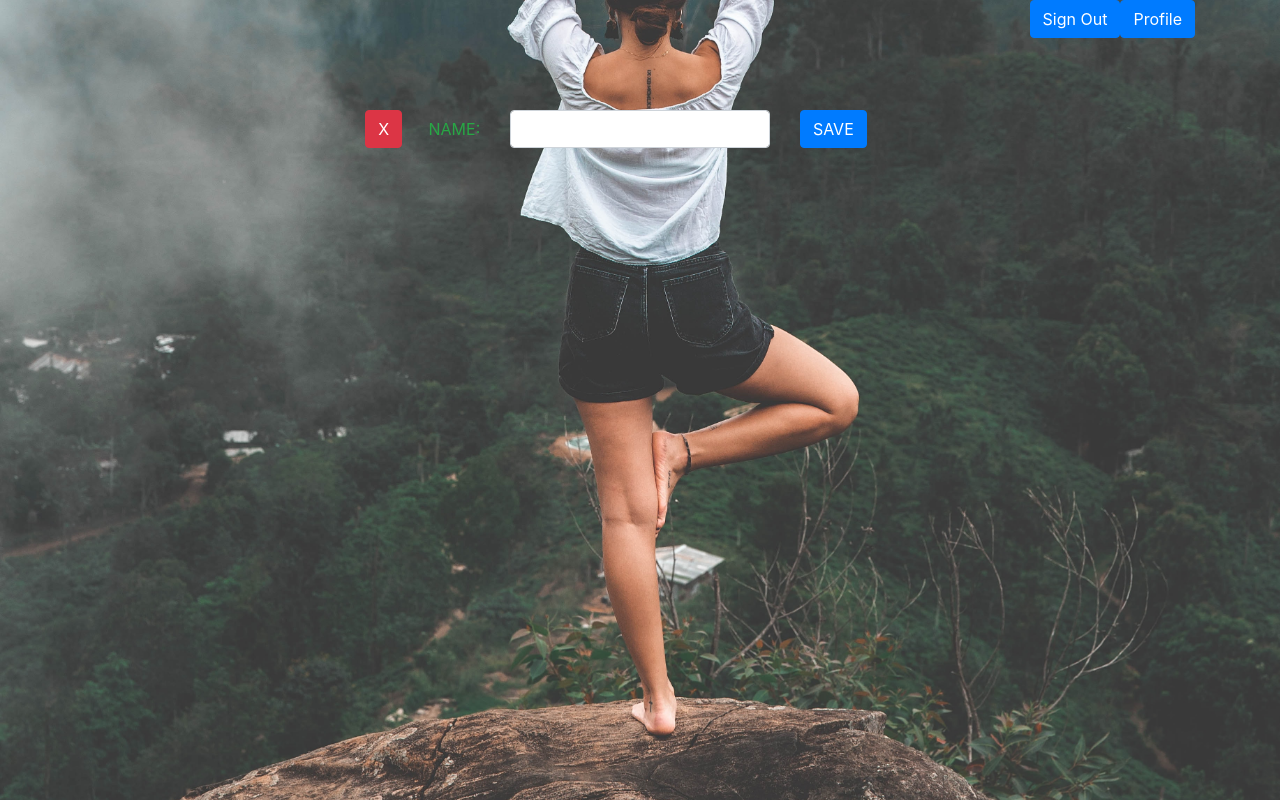
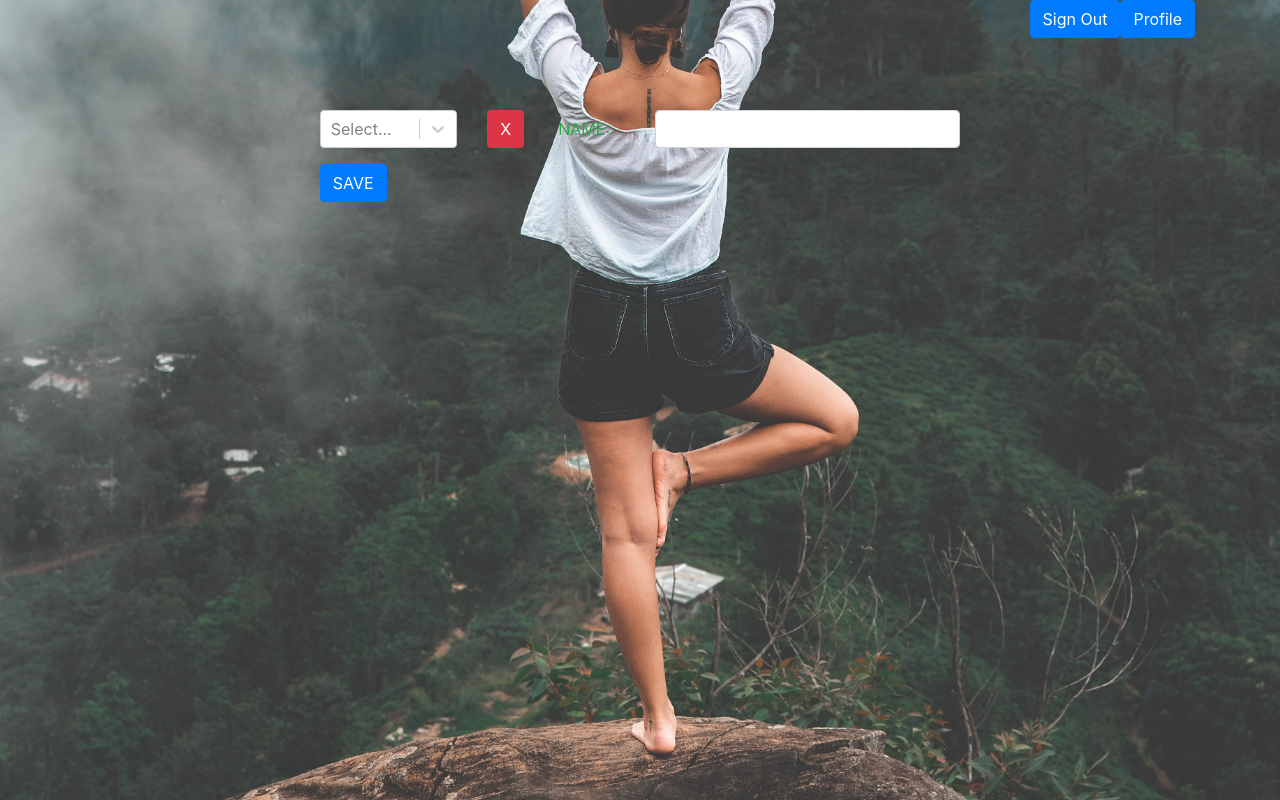
Before and after one commit to GreatDeveloper66/mod5-project, a React (Create React App) app: page /sequences/new in a window 1280 px wide. Built offline with nearby package versions, Linux system fonts and the light colour scheme.

Commit message:
Add drop down category form to footbar

```diff
--- a/src/Components/FooterBar.js
+++ b/src/Components/FooterBar.js
@@ -6,7 +6,7 @@ import UndoAsanaAction from '../actions/undoasanas'
 import LoadUserSequencesAction from '../actions/loadusersequences'
 import { connect } from 'react-redux'
 import { withRouter } from 'react-router-dom'
-
+import Select from 'react-select'
 
 
 const mapStateToProps = state => {
@@ -31,12 +31,31 @@ const mapDispatchToProps = dispatch => {
 	}
 }
 
+const options = [
+  { value: 'All', label: 'All' },
+  { value: 'beginner', label: 'Beginner' },
+  { value: 'intermediate', label: 'Intermediate' },
+  { value: 'advanced', label: 'Advanced' },
+  { value: 'seated', label: 'Seated' },
+  { value: 'standing',label :'Standing'},
+  { value: 'restorative', label: 'Restorative' },
+  { value: 'hip opener', label: 'Hip Opener' },
+  { value: 'prone', label: 'Prone' },
+  { value: 'forward bend', label: 'Forward Bend' },
+  { value: 'backward bend', label: 'Backward Bend' },
+  { value: 'twist', label: 'Twist' },
+  { value: 'balance', label: 'Balance'},
+  { value: 'inversion', label: 'Inversion' },
+  { value: 'salutation', label: 'Salutations'}
+]
+
 
 class FooterBar extends Component {
 	constructor(props){
 		super()
 		this.state = {
-			inputvalue: ''
+			inputvalue: '',
+			selectedOption: ''
 		}
 	}
 
@@ -44,7 +63,9 @@ class FooterBar extends Component {
 		event.preventDefault()
 		this.setState({inputvalue: event.target.value})
 	}
-
+	handleDropDownChange = selectedOption => {
+		this.setState({selectedOption: selectedOption})
+	}
 
 	handleSave = event => {
 		event.preventDefault()
@@ -73,6 +94,13 @@ class FooterBar extends Component {
 				<Row className="d-flex justify-content-around">
 					<Form onSubmit={this.handleSave}>
 						<FormGroup row>
+						    <Col sm={3}>
+									<Select
+										value={this.state.selectedOption}
+										onChange={this.handleDropDownChange}
+										options={options}
+										/>
+							</Col>
 							<Col sm={1}>
 								<Button color="danger" onClick={() => this.props.undoasana()}>X</Button>
 							</Col>
```
